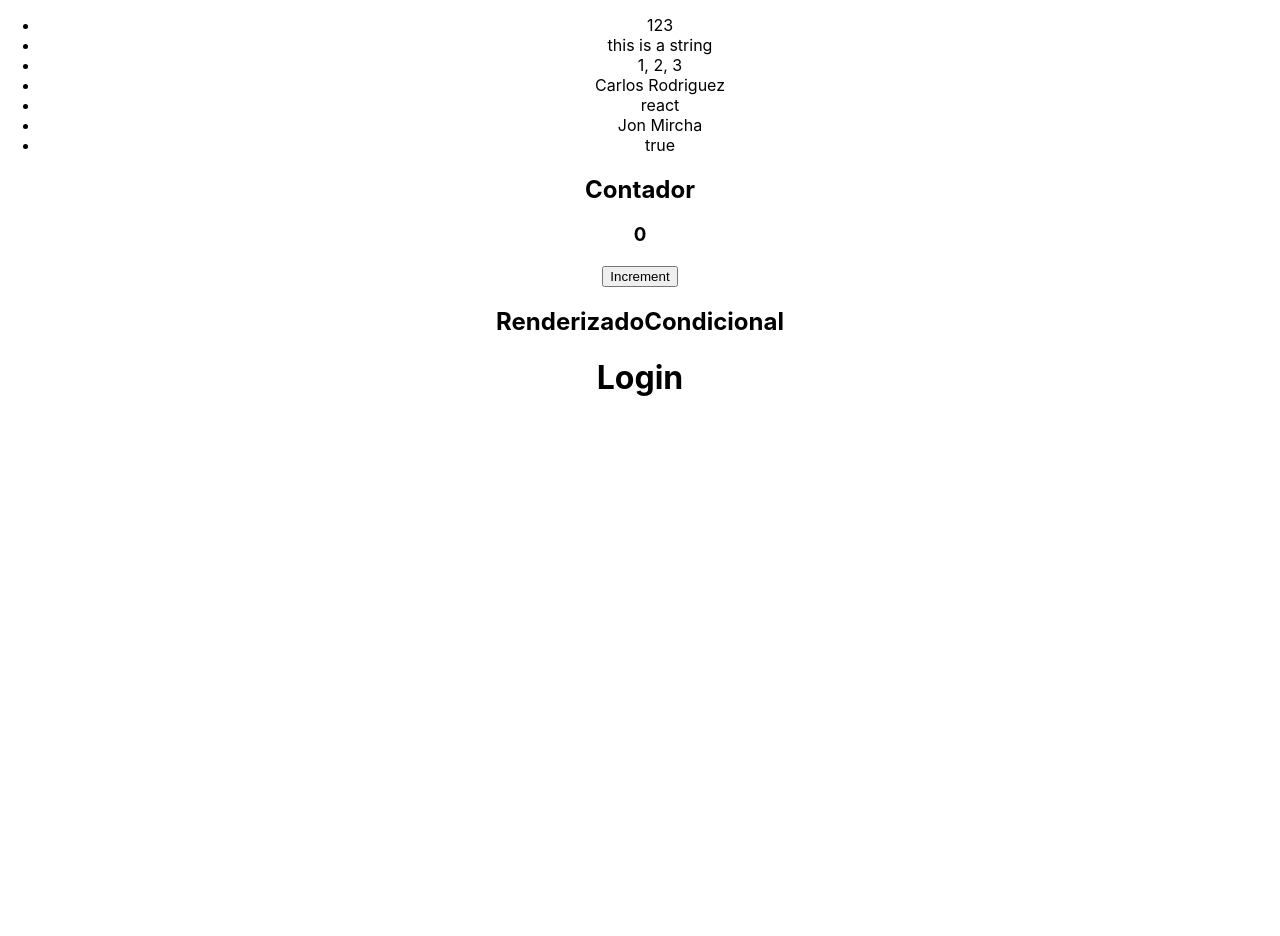
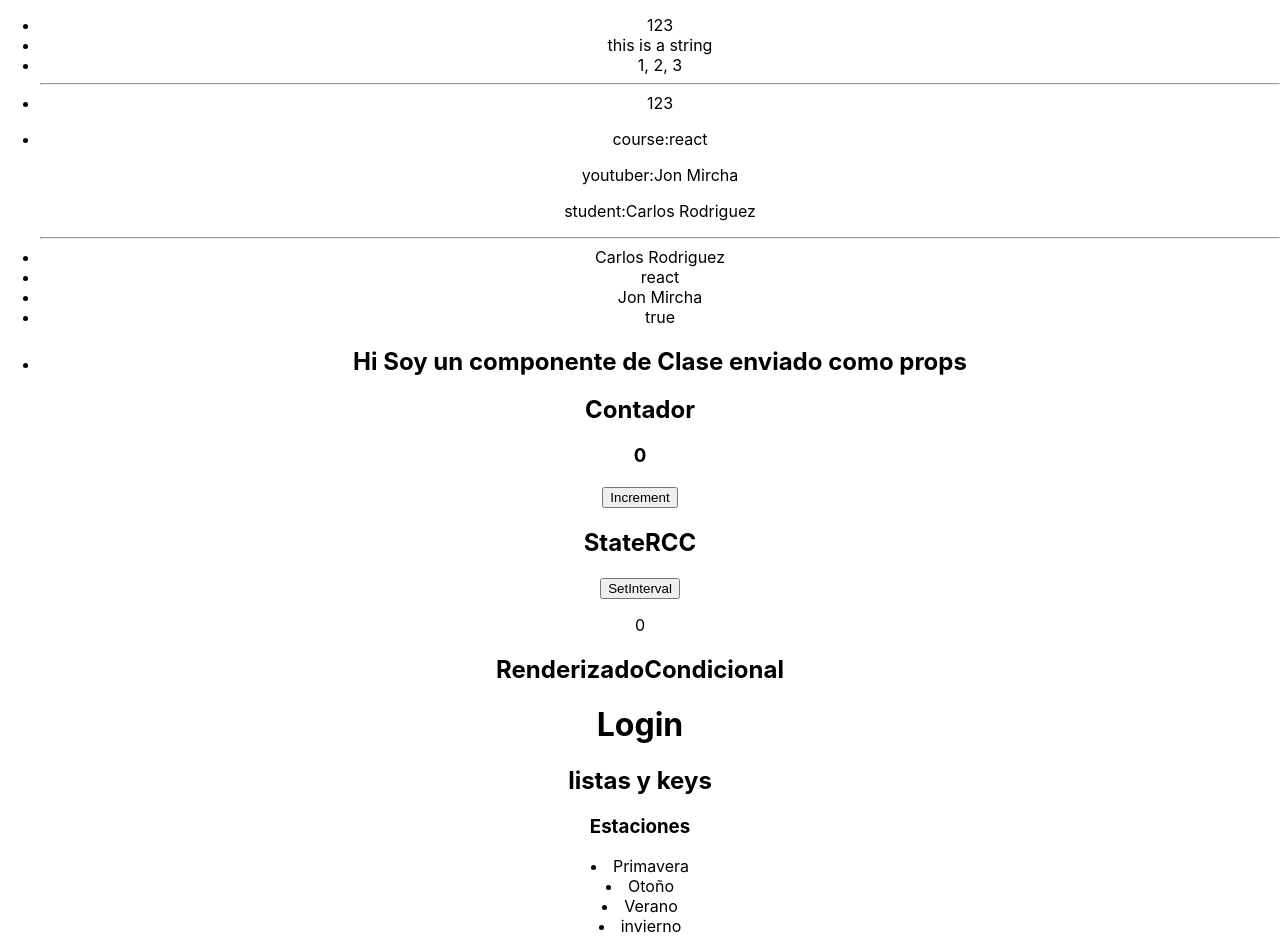
Before and after one commit to carlosrodriguez2020/cancion, a React (Create React App) app in the folder basics-conceps/: page / in a window 1280 px wide. Shown: the part 190-1126 px from the top of the page. Before the commit the page ends 800 px from the top, so only its background shows below. Built offline with nearby package versions, Linux system fonts and the light colour scheme; what props-type would draw is missing.

Commit message:
component StateRCC modified

```diff
--- a/basics-conceps/src/App.js
+++ b/basics-conceps/src/App.js
@@ -1,5 +1,6 @@
 import { useState } from "react";
 import "./App.css";
+import Listas from "./components/Listas";
 import Properties from "./components/Properties";
 import RCComponent from "./components/RCComponent";
 import RenderizadoCondicional from "./components/RenderizadoCondicional";
@@ -32,8 +33,9 @@ function App() {
         boolean={true}
       />
       <button onClick={() => aumentar()}>Increment</button>
-      {/* <StateRCC /> */}
+      <StateRCC />
       <RenderizadoCondicional />
+      <Listas />
     </div>
   );
 }
--- /dev/null
+++ b/basics-conceps/src/components/Listas.jsx
@@ -0,0 +1,21 @@
+import React, { Component } from "react";
+
+export default class Listas extends Component {
+  constructor(props) {
+    super(props);
+    this.state = {
+      season: ["Primavera", "Otoño", "Verano", "invierno"],
+    };
+  }
+  render() {
+    return (
+      <div>
+        <h2>listas y keys</h2>
+        <h3>Estaciones</h3>
+        {this.state.season.map((el) => (
+          <li>{el}</li>
+        ))}
+      </div>
+    );
+  }
+}
--- a/basics-conceps/src/components/Properties.jsx
+++ b/basics-conceps/src/components/Properties.jsx
@@ -16,22 +16,31 @@ const Properties = (props) => {
         <li>{props.number}</li>
         <li>{props.string}</li>
         <li>{props.array.join(", ")}</li>
-        {/* <li>
-          {props.array.map((element) => {
-            element.props.array;
+        <hr />
+        <li>
+          {props.array.map((element, index) => (
+            <span key={index}>{element}</span>
+          ))}
+        </li>
+        <li>
+          {Object.entries(props.object).map((el, index) => {
+            if (typeof el[1] === "string")
+              // console.log(">>>>>>>>", typeof el[1]);
+              return (
+                <p key={index}>
+                  {el[0]}:{el[1]}
+                </p>
+              );
           })}
-        </li> */}
-
-        {/* <li>{props.object.map(`<li>
-          {}
-        </li>`)}</li> */}
+        </li>
+        <hr />
         <li>{props.object.student}</li>
         <li>{props.object.course}</li>
         <li>{props.object.youtuber}</li>
 
         <li>{props.boolean ? "true" : "false"}</li>
 
-        {/* <li>{props.rcc}</li> */}
+        <li>{props.rcc}</li>
       </ul>
 
       <article className="text-center">
--- a/basics-conceps/src/components/RCComponent.jsx
+++ b/basics-conceps/src/components/RCComponent.jsx
@@ -1,10 +1,14 @@
 import React, { Component } from "react";
 
 class RCComponent extends Component {
+  constructor(props) {
+    // console.log(">>>>>", props);
+    super(props);
+  }
   render() {
     return (
       <div>
-        <h2>Hi {this.props.msj}</h2>
+        <h2>Hi {this.props.mensj}</h2>
       </div>
     );
   }
--- a/basics-conceps/src/components/StateRCC.jsx
+++ b/basics-conceps/src/components/StateRCC.jsx
@@ -1,20 +1,21 @@
 import React, { Component } from "react";
 
 export default class StateRCC extends Component {
-  constructor(props) {
-    super(props);
+  constructor() {
+    super();
     this.state = {
       contador: 0,
     };
-    setInterval(() => {
-      this.state.contador += 1;
-      this.setState({ contador: this.state.contador + 1 });
-    }, 10);
   }
+  cuenta = () => {
+    this.setState({ contador: this.state.contador + 1 });
+  };
+
   render() {
     return (
       <div>
         <h2>StateRCC</h2>
+        <button onClick={this.cuenta}>SetInterval</button>
         <p>{this.state.contador}</p>
       </div>
     );
```
